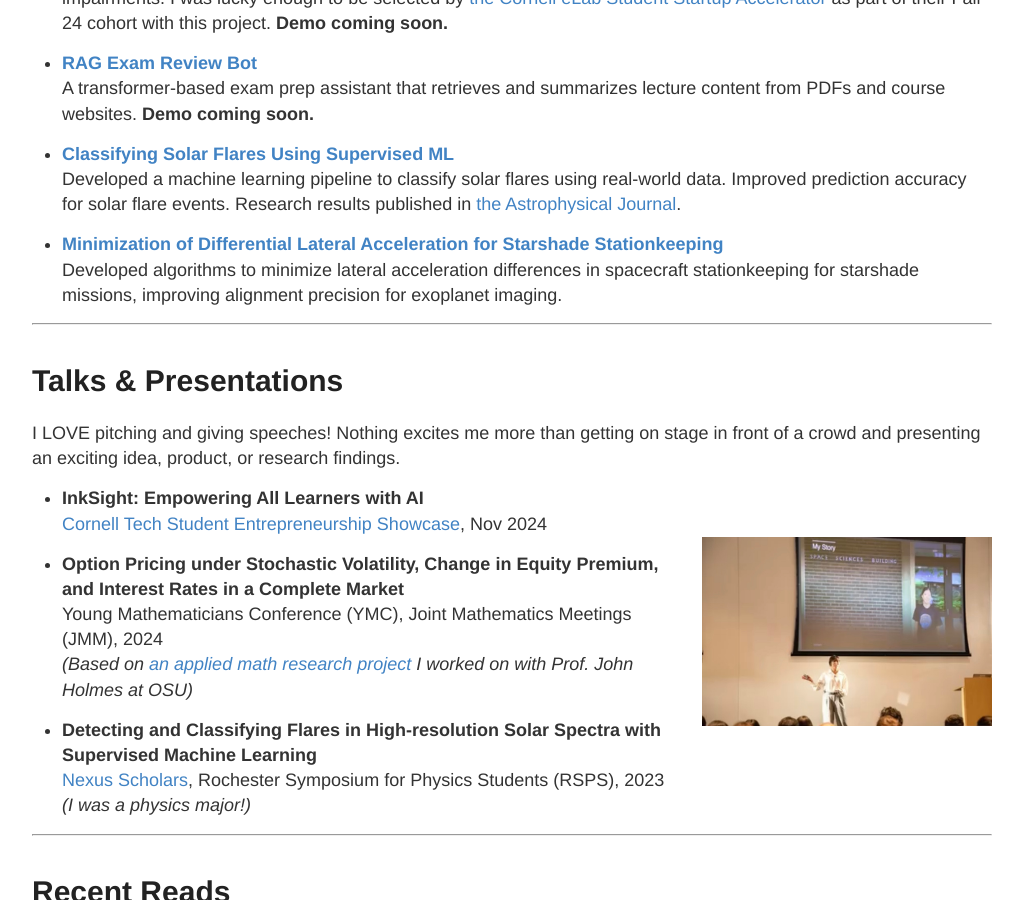
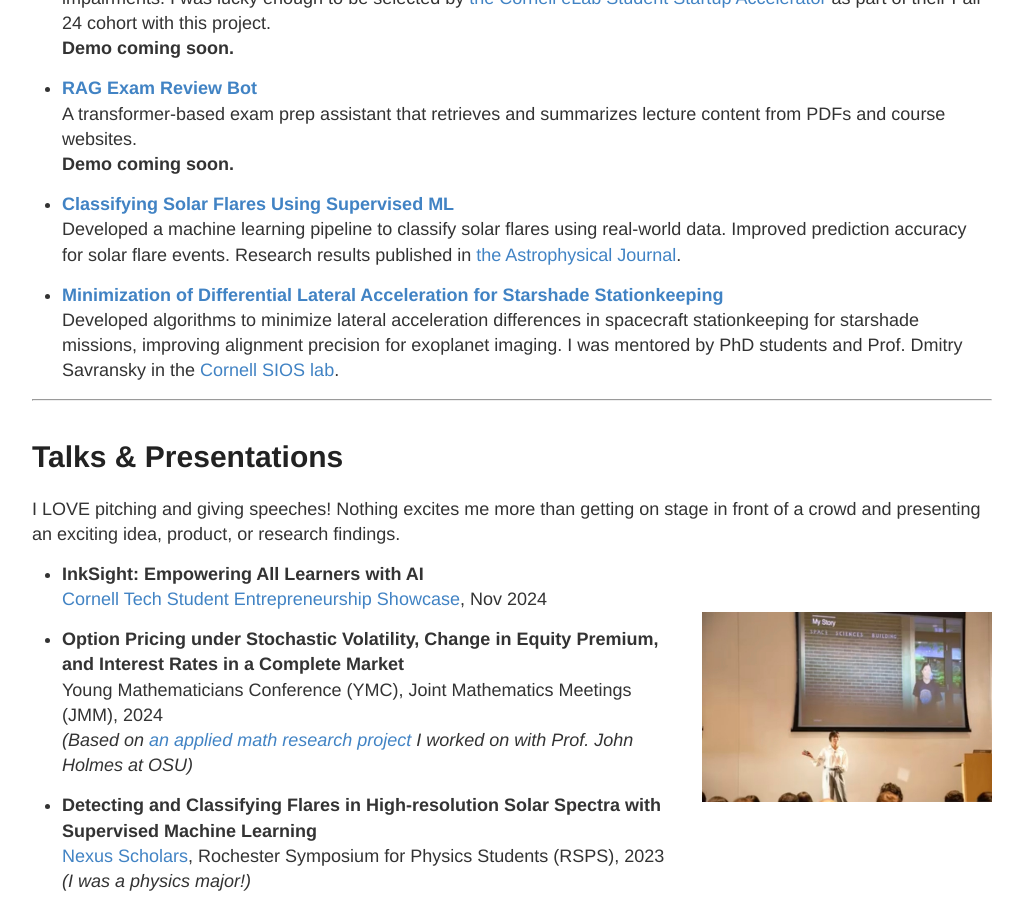
Before and after one commit to nicolehao34/nicolehao34.github.io, a Jekyll site: the page built from index.md, in a window 1280 px wide and 900 px high, scrolled down 594 px. Shown: the whole window, without its empty margins (128-1151 px from the left). Built offline with Jekyll 4.4.1, drawn with Linux system fonts in a browser that asks for light colours.

Commit message:
Update index.md

```diff
--- a/index.md
+++ b/index.md
@@ -19,12 +19,14 @@ Fun fact: I'm a practicing Buddhist. Yes, I go on mediation retreats. Don't get
 # Projects
 
 -  **InkSight** <br>
-An AI-powered STEM note-taking and accessibility platform for students with learning disorders and auditory + visual impairments. I was lucky enough to be selected by [the Cornell eLab Student Startup Accelerator](https://eship.cornell.edu/elab-welcomes-24-student-startup-teams-to-fall-cohort/) as part of their Fall 24 cohort with this project. **Demo coming soon.**
+An AI-powered STEM note-taking and accessibility platform for students with learning disorders and auditory + visual impairments. I was lucky enough to be selected by [the Cornell eLab Student Startup Accelerator](https://eship.cornell.edu/elab-welcomes-24-student-startup-teams-to-fall-cohort/) as part of their Fall 24 cohort with this project. <br>
+**Demo coming soon.**
 
 
 
 - **[RAG Exam Review Bot](https://github.com/nicolehao34/ai-pdf-chatbot)** <br>
-A transformer-based exam prep assistant that retrieves and summarizes lecture content from PDFs and course websites. **Demo coming soon.**
+A transformer-based exam prep assistant that retrieves and summarizes lecture content from PDFs and course websites. <br>
+**Demo coming soon.**
 
 
 
@@ -34,7 +36,7 @@ A transformer-based exam prep assistant that retrieves and summarizes lecture co
 
 
 - **[Minimization of Differential Lateral Acceleration for Starshade Stationkeeping](https://github.com/nicolehao34/starshade_stationkeeping)** <br>
-  Developed algorithms to minimize lateral acceleration differences in spacecraft stationkeeping for starshade missions, improving alignment precision for exoplanet imaging.
+  Developed algorithms to minimize lateral acceleration differences in spacecraft stationkeeping for starshade missions, improving alignment precision for exoplanet imaging. I was mentored by PhD students and Prof. Dmitry Savransky in the [Cornell SIOS lab](https://sioslab.mae.cornell.edu/).
 
 
 
```
